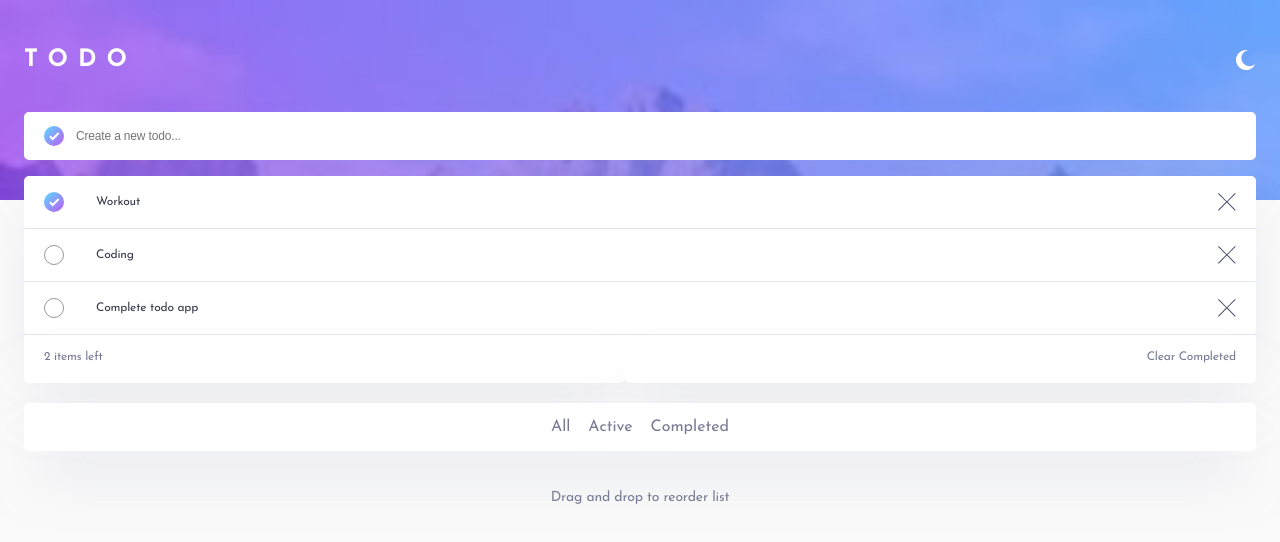
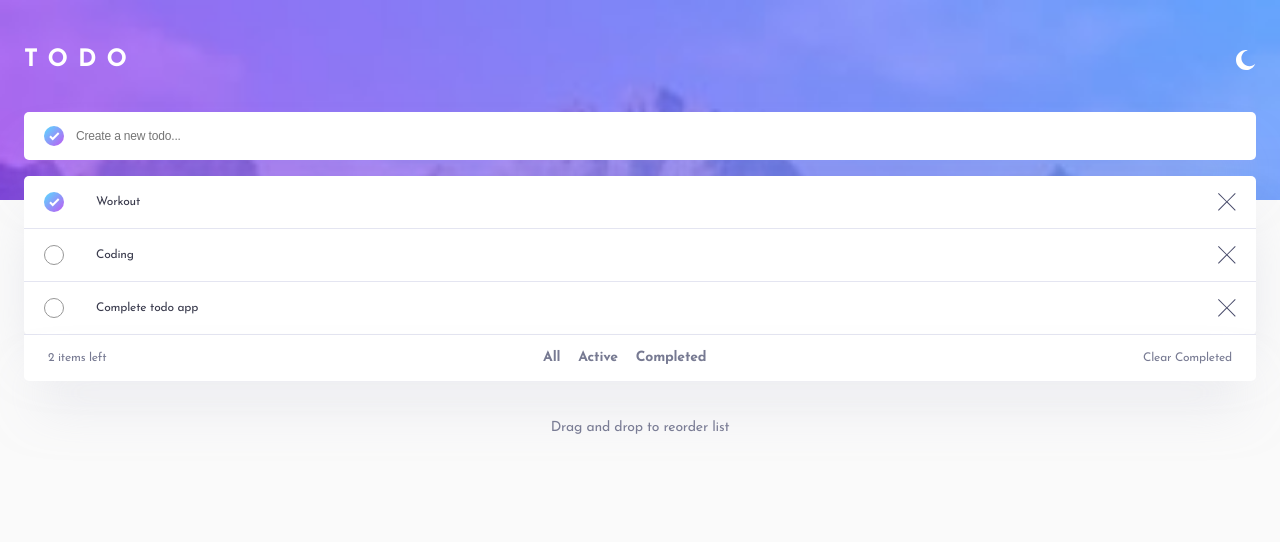
Before and after one commit to Lisviks/todo-app-frontendmentor, a Next.js app: page / in a window 1280 px wide. Shown: the top 542 px of the page. Built offline with nearby package versions, Linux system fonts and the light colour scheme.

Commit message:
desktop footer scss

```diff
--- a/src/styles/globals.scss
+++ b/src/styles/globals.scss
@@ -187,6 +187,10 @@ header {
 
     li {
       margin-right: 1.125rem;
+      font-weight: 700;
+      font-size: 0.875rem;
+      line-height: 0.875rem;
+      letter-spacing: -0.194444px;
 
       &:last-child {
         margin-right: 0;
@@ -194,3 +198,31 @@ header {
     }
   }
 }
+
+@media (min-width: 550px) {
+  .footer {
+    display: flex;
+    justify-content: space-between;
+    padding: 1rem 1.5rem;
+    background-color: #fff;
+    border-bottom-left-radius: 5px;
+    border-bottom-right-radius: 5px;
+    position: relative;
+    z-index: 1;
+    box-shadow: 0px 35px 50px -15px rgba(194, 195, 214, 0.5);
+
+    .items-left,
+    .clear-completed {
+      letter-spacing: -0.194444px;
+      padding: 0;
+      border-radius: 0;
+      box-shadow: unset;
+    }
+
+    .view-list {
+      padding: 0;
+      border-radius: 0;
+      box-shadow: unset;
+    }
+  }
+}
```
